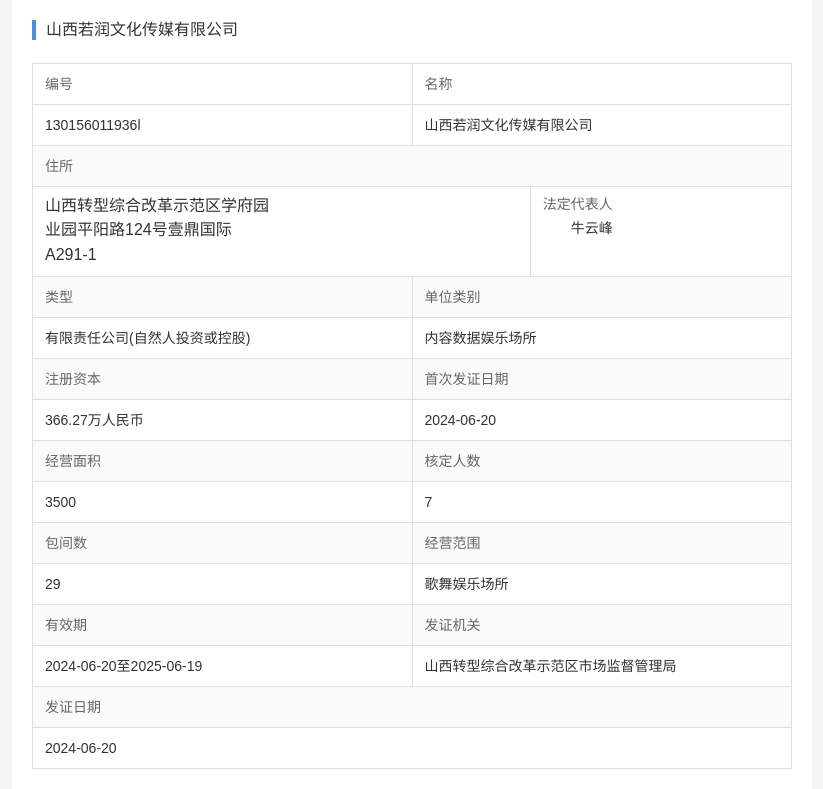
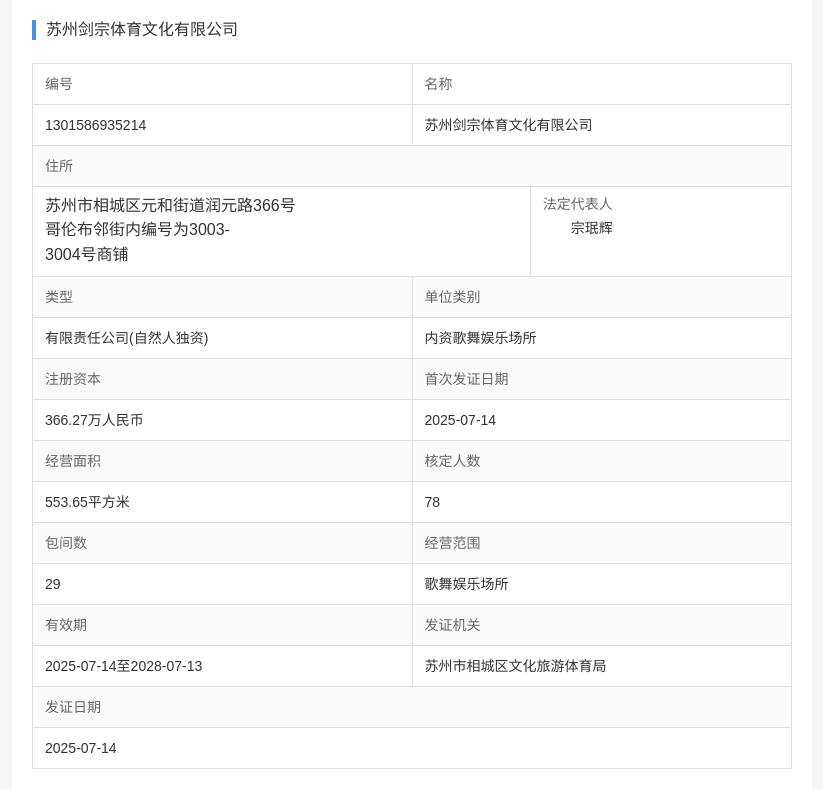
Before and after one commit to luohengjian/jianzong, a plain HTML site: page index.html in a window 1280 px wide. Shown: the part 102-891 px from the top of the page, without its empty margins (228-1051 px from the left). Drawn offline with Linux system fonts and the light colour scheme.

Commit message:
Update index.html

```diff
--- a/index.html
+++ b/index.html
@@ -3,7 +3,7 @@
 <head>
     <meta charset="UTF-8">
     <meta name="viewport" content="width=device-width, initial-scale=1.0">
-    <title>中华人民共和国文化和旅游部 - 企业信息</title>
+    <title>中华人民共和国文化和旅游部 </title>
     <link rel="stylesheet" href="styles.css">
 </head>
 <body>
@@ -15,7 +15,7 @@
         <div class="company-section">
             <div class="company-header">
                 <div class="blue-bar"></div>
-                <h2>山西若润文化传媒有限公司</h2>
+                <h2>苏州剑宗体育文化有限公司</h2>
             </div>
 
             <div class="info-grid">
@@ -31,10 +31,10 @@
 
                 <div class="info-row">
                     <div class="info-item left-col">
-                        <span class="value">130156011936l</span>
+                        <span class="value">1301586935214</span>
                     </div>
                     <div class="info-item right-col">
-                        <span class="value">山西若润文化传媒有限公司</span>
+                        <span class="value">苏州剑宗体育文化有限公司</span>
                     </div>
                 </div>
 
@@ -48,15 +48,15 @@
                 <div class="info-row">
                     <div class="info-item address-col">
                         <div class="address-content">
-                            <div>山西转型综合改革示范区学府园</div>
-                            <div>业园平阳路124号壹鼎国际</div>
-                            <div>A291-1</div>
+                            <div>苏州市相城区元和街道润元路366号</div>
+                            <div>哥伦布邻街内编号为3003-</div>
+                            <div>3004号商铺</div>
                         </div>
                     </div>
                     <div class="info-item legal-rep-col">
                         <div class="legal-rep-content">
                             <div class="label">法定代表人</div>
-                            <div class="value">牛云峰</div>
+                            <div class="value">宗珉辉</div>
                         </div>
                     </div>
                 </div>
@@ -73,10 +73,10 @@
 
                 <div class="info-row">
                     <div class="info-item left-col">
-                        <span class="value">有限责任公司(自然人投资或控股)</span>
+                        <span class="value">有限责任公司(自然人独资)</span>
                     </div>
                     <div class="info-item right-col">
-                        <span class="value">内容数据娱乐场所</span>
+                        <span class="value">内资歌舞娱乐场所</span>
                     </div>
                 </div>
 
@@ -95,7 +95,7 @@
                         <span class="value">366.27万人民币</span>
                     </div>
                     <div class="info-item right-col">
-                        <span class="value">2024-06-20</span>
+                        <span class="value">2025-07-14</span>
                     </div>
                 </div>
 
@@ -111,10 +111,10 @@
 
                 <div class="info-row">
                     <div class="info-item left-col">
-                        <span class="value">3500</span>
+                        <span class="value">553.65平方米</span>
                     </div>
                     <div class="info-item right-col">
-                        <span class="value">7</span>
+                        <span class="value">78</span>
                     </div>
                 </div>
 
@@ -149,10 +149,10 @@
 
                 <div class="info-row">
                     <div class="info-item left-col">
-                        <span class="value">2024-06-20至2025-06-19</span>
+                        <span class="value">2025-07-14至2028-07-13</span>
                     </div>
                     <div class="info-item right-col">
-                        <span class="value">山西转型综合改革示范区市场监督管理局</span>
+                        <span class="value">苏州市相城区文化旅游体育局</span>
                     </div>
                 </div>
 
@@ -165,7 +165,7 @@
 
                 <div class="info-row">
                     <div class="info-item full-width">
-                        <span class="value">2024-06-20</span>
+                        <span class="value">2025-07-14</span>
                     </div>
                 </div>
             </div>
```
